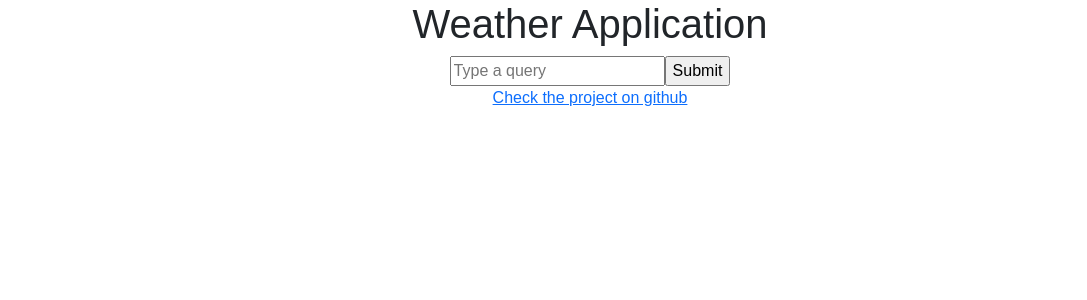
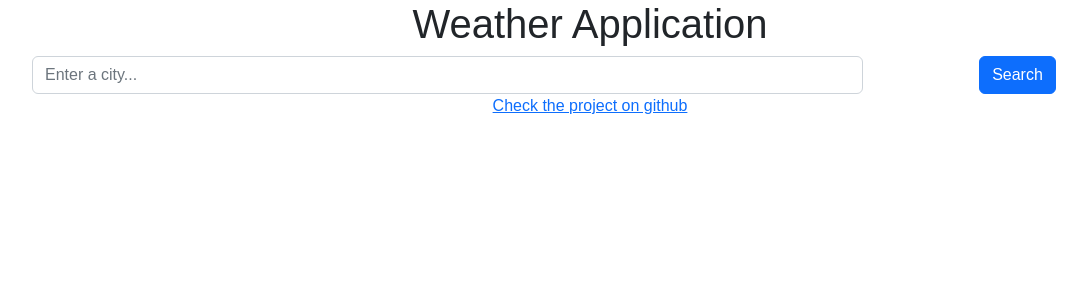
Before and after one commit to vitaliia005/weather-react, a React (Create React App) app: page / in a window 1280 px wide. Shown: the top 300 px of the page, without its empty margins (50-1137 px from the left). Built offline with nearby package versions, Linux system fonts and the light colour scheme; no server answers; the HTML template or start-up script is replaced by a standard one.

Commit message:
added html for the todays weather

```diff
--- /dev/null
+++ b/src/Weather.css
@@ -0,0 +1,3 @@
+.Weather li {
+  list-style: none;
+}
--- a/src/Weather.js
+++ b/src/Weather.js
@@ -1,5 +1,6 @@
 import React, { useState } from "react";
 import axios from "axios";
+import "./Weather.css";
 
 export default function Weather(props) {
   let [city, setCity] = useState("");
@@ -14,11 +15,28 @@ export default function Weather(props) {
     event.preventDefault();
     if (temperature) {
       setMessage(
-        `Here are the weather details for ${city}:
-         Temperature: ${temperature}°C
-         Humidity: ${humidity}%
-         Description: ${description}
-         Wind: ${wind}km/h`
+        <div>
+          <h1>{city}</h1>
+          <p>{description}</p>
+          <div className="row">
+            <div className="col-6">
+              <img
+                src="https://ssl.gstatic.com/onebox/weather/64/cloudy.png"
+                alt="cloudy"
+              ></img>
+
+              <ul>
+                <li>{temperature}°C</li>
+              </ul>
+            </div>
+            <div className="col-6">
+              <ul>
+                <li>Humidity: {humidity}%</li>
+                <li>Wind: {wind}km/h</li>
+              </ul>
+            </div>
+          </div>
+        </div>
       );
     } else {
       setMessage(`Please type a city in a search field.`);
@@ -44,9 +62,21 @@ export default function Weather(props) {
   return (
     <div>
       <form onSubmit={handleSubmit}>
-        <input type="search" placeholder="Type a query" onChange={updateCity} />
-        <input type="submit" value="Submit" />
-        <div>{message}</div>
+        <div className="row">
+          <div className="col-9">
+            <input
+              type="search"
+              placeholder="Enter a city..."
+              onChange={updateCity}
+              className="form-control"
+            />
+          </div>
+          <div className="col-3">
+            <input type="submit" value="Search" className="btn btn-primary" />
+          </div>
+
+          <div>{message}</div>
+        </div>
       </form>
       <a
         class="link"
```
